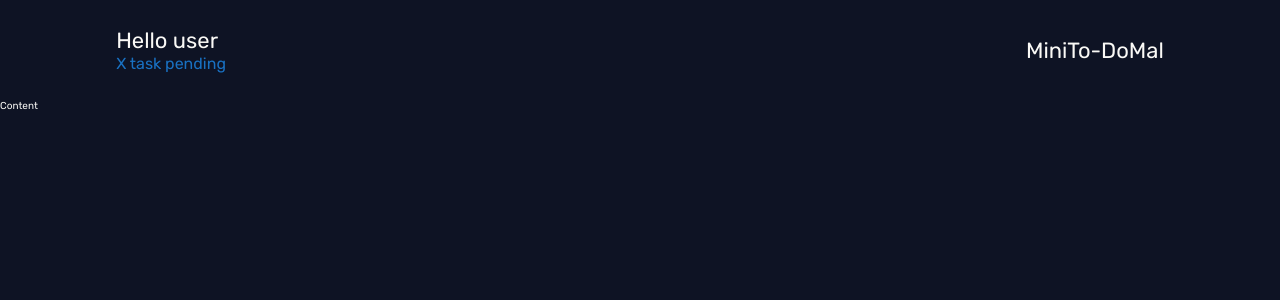
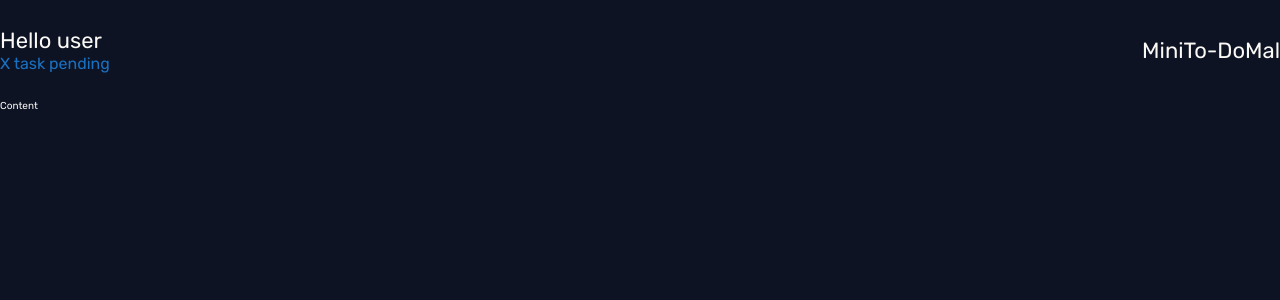
Before and after one commit to MrAghaei/MiniTo-DoMal, a React (Vite) app in the folder minitodomal/: page / in a window 1280 px wide. Shown: the top 300 px of the page. Built offline with nearby package versions, Linux system fonts and the light colour scheme.

Commit message:
[UPDATE] scss structure
* [FIX] Flex utility issue
* [UPDATE] scss structure
* [UPDATE] scss structure

```diff
--- a/minitodomal/src/App.jsx
+++ b/minitodomal/src/App.jsx
@@ -1,5 +1,4 @@
-import './componenets/NavBar.scss';
-import './main.scss';
+import './_main.scss';
 
 import NavBar from './componenets/NavBar.jsx';
 import Content from './componenets/Content.jsx';
--- a/minitodomal/src/main.scss
+++ b/minitodomal/src/_main.scss
@@ -1,10 +1,8 @@
-@import "src/styles/variables/fonts.scss";
+@use 'styles/abstracts' as *;
 *{
   margin: 0;
   padding: 0;
   box-sizing: border-box;
-
-
 }
 html{
   font-size: 62.5%;
@@ -12,6 +10,7 @@ html{
 }
 body{
   font-family: $font-rubik;
-  overflow: hidden
-
+  overflow: hidden;
+  //max-width: 1440px;
+  background-color: $main-black;
 }
--- a/minitodomal/src/componenets/Content.scss
+++ b/minitodomal/src/componenets/Content.scss
@@ -1,4 +1,4 @@
-@import "src/styles/variables/colors.scss";
+@import "../styles/abstracts/colors";
 .content{
   background-color: $main-black;
   height: 100rem;
--- a/minitodomal/src/componenets/NavBar.scss
+++ b/minitodomal/src/componenets/NavBar.scss
@@ -1,14 +1,14 @@
-@import "src/styles/variables/colors.scss";
-@import "src/styles/variables/fonts.scss";
+@import "../styles/abstracts/colors";
+@import "../styles/abstracts/fonts";
 
 .nav-bar{
   display: flex;
-  gap: 80rem;
-  background-color: $main-black;
+  gap: 1.2rem;
+
   color: $main-white;
   width: 100%;
   height: 10rem;
-  justify-content: center;
+  justify-content: space-between;
   align-items: center;
   font-size: 2.2rem;
 
--- a/minitodomal/src/componenets/TaskCounter.scss
+++ b/minitodomal/src/componenets/TaskCounter.scss
@@ -1,4 +1,4 @@
-@import "src/styles/variables/colors.scss";
+@import "../styles/abstracts/colors";
 .task-counter{
   font-size: 1.6rem;
   color: $primary-color;
--- /dev/null
+++ b/minitodomal/src/styles/abstracts/_index.scss
@@ -0,0 +1,2 @@
+@forward "colors";
+@forward "fonts";
--- a/minitodomal/src/styles/utilities/flex.scss
+++ b/minitodomal/src/styles/utilities/_flex.scss
@@ -1,6 +1,6 @@
 .flex{
   display: flex;
-  gap:1rem;
+
 }
 .flex-column{
   flex-direction: column;
```
Also changed, not shown: minitodomal/src/styles/style.scss (added, +8 -0 lines), minitodomal/src/styles/abstracts/_colors.scss (renamed from minitodomal/src/styles/variables/colors.scss), minitodomal/src/styles/abstracts/_fonts.scss (renamed from minitodomal/src/styles/variables/fonts.scss).
